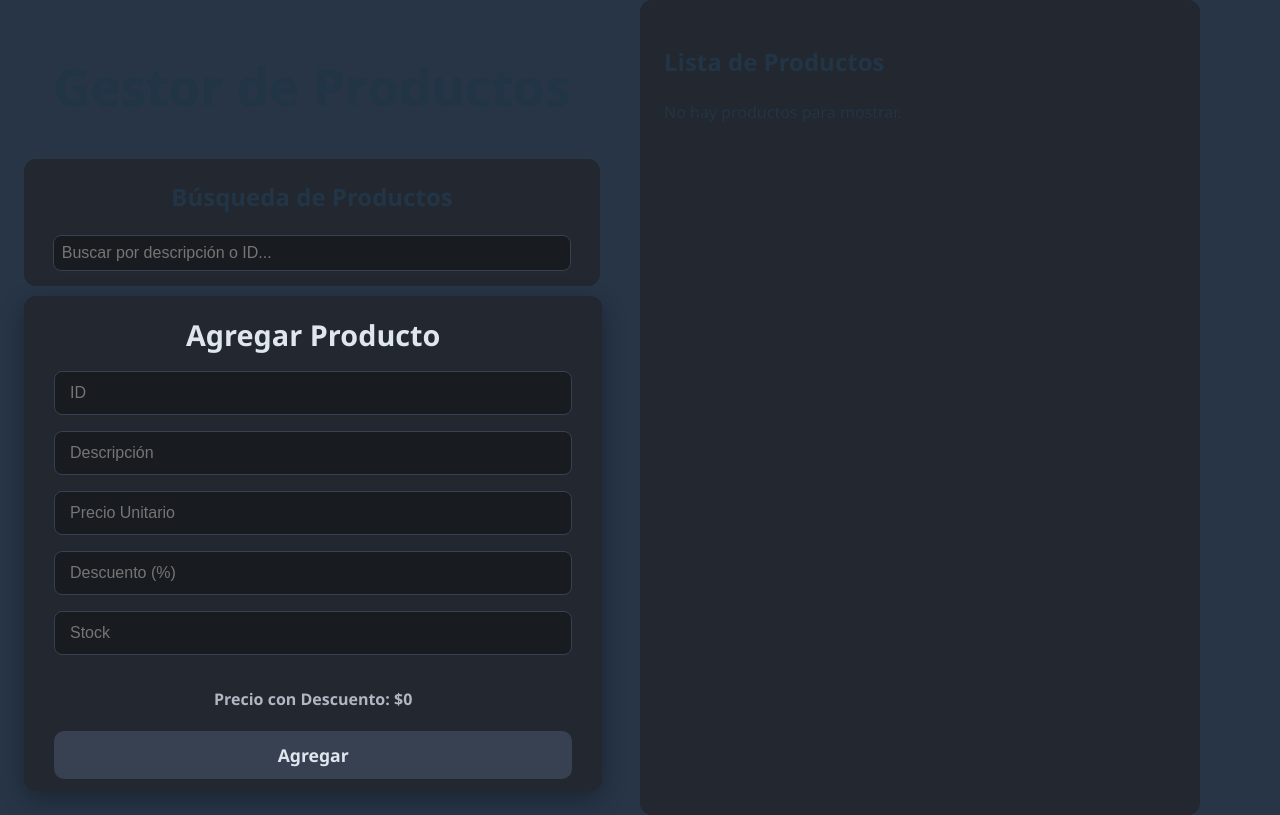
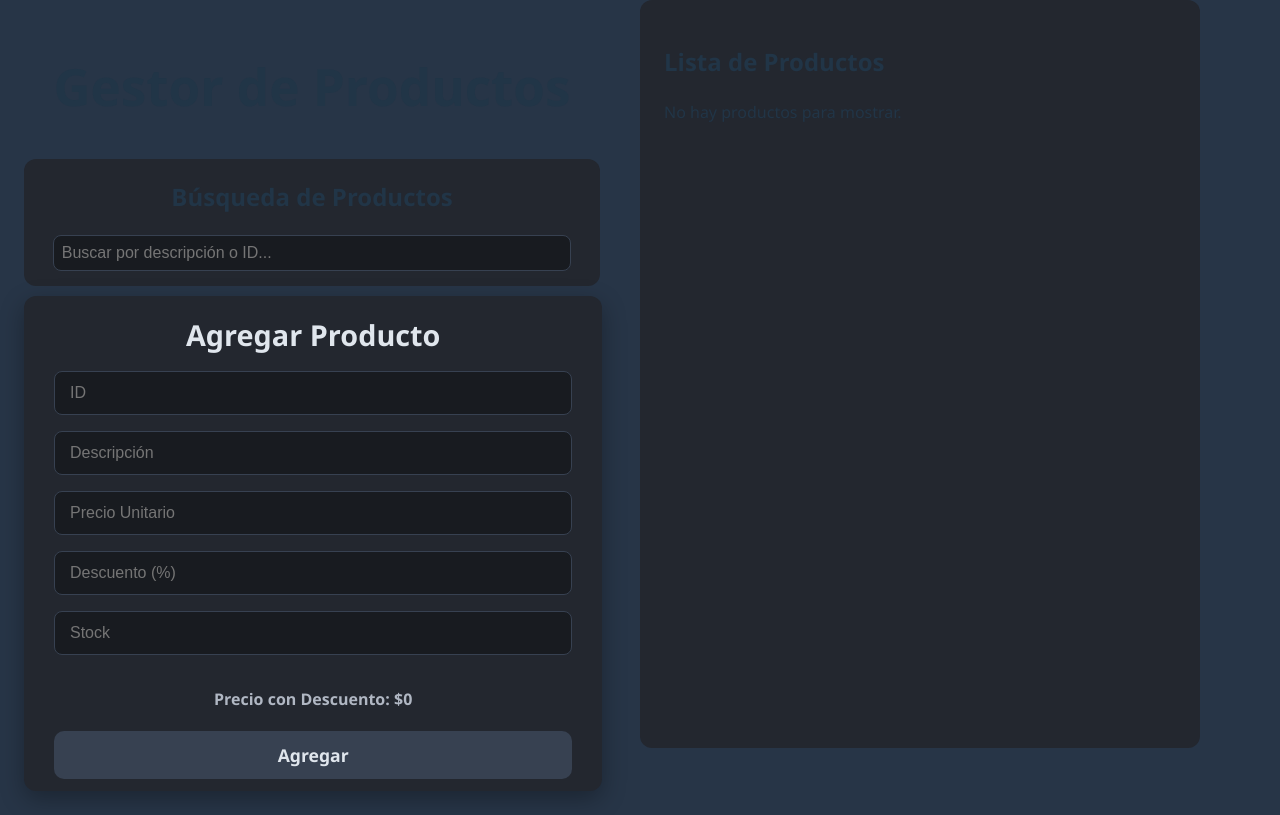
Before and after one commit to siomaraven/pv_tp4_grupo17, a React (Vite) app: page / in a window 1280 px wide. Built offline with nearby package versions, Linux system fonts and the light colour scheme.

Commit message:
arreglo scroll para la lista

```diff
--- a/src/css/style.css
+++ b/src/css/style.css
@@ -147,6 +147,8 @@ div {
   border-radius: 12px;
  width: 80%;
   box-shadow: 0 8px 24px rgba(0, 0, 0, 0.3);
+  height: 700px;
+    overflow-y: scroll;
 }
 #root {
   background-color: transparent;
```
